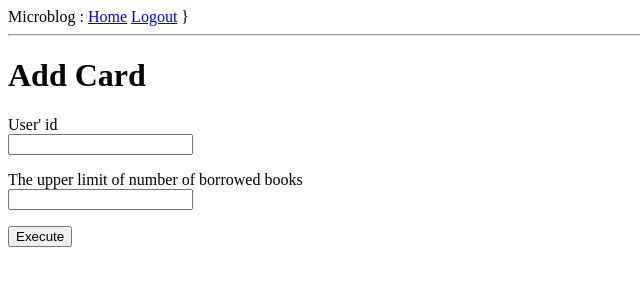
After one commit to zqh0253/Book-management-system-with-FLASK, a Flask app: page /admin_add_card in a window 1280 px wide. The commit adds this page. Shown: the top 300 px of the page, without its empty margins (0-640 px from the left). Run offline with Flask 2, Linux system fonts and the light colour scheme; the visitor is signed in with stand-in values (Sample User, id 1); data comes from the database, SQL or seed files in the repository.

Commit message:
add admin functions

```diff
--- a/app/__init__.py
+++ b/app/__init__.py
@@ -2,10 +2,13 @@ from flask import Flask
 from .config import Config
 from flask_sqlalchemy import SQLAlchemy
 from flask_migrate import Migrate
+from flask_login import LoginManager
 
 app = Flask(__name__)
 app.config.from_object(Config)
 db = SQLAlchemy(app)
 migrate = Migrate(app, db)
+login = LoginManager(app)
+login.login_view = 'login'
 
 from app import routes,models
--- a/app/forms.py
+++ b/app/forms.py
@@ -1,9 +1,49 @@
 from flask_wtf import FlaskForm
-from wtforms import StringField, PasswordField, BooleanField, SubmitField
-from wtforms.validators import DataRequired
+from wtforms import StringField, PasswordField, BooleanField, IntegerField, SubmitField
+from wtforms.validators import DataRequired, ValidationError, Email, EqualTo
+from app.models import User
 
 class LoginForm(FlaskForm):
 	username = StringField('Username',validators=[DataRequired()])
 	password = PasswordField('Password',validators=[DataRequired()])
 	remember_me = BooleanField('Remember Me')
 	submit = SubmitField('Sign In')
+
+class RegistrationForm(FlaskForm):
+	username = StringField('Username', validators=[DataRequired()])
+	email = StringField('Email', validators=[DataRequired(), Email()])
+	password = PasswordField('Password', validators = [DataRequired()])
+	password2 = PasswordField('Repeat Password', validators = [DataRequired(), EqualTo('password')])
+	submit = SubmitField('Register')
+
+	def validate_username(self, username):
+		user = User.query.filter_by(username = username.data).first()
+		if user is not None:
+			raise ValidationError('Please use a different username.')
+
+	def validate_email(self, email):
+		user = User.query.filter_by(email = email.data).first()
+		if user is not None:
+			raise ValidationError('Please use a different email address.')
+
+class ChangeBookForm(FlaskForm):
+	bookname = StringField('Book\'s name', validators=[DataRequired()])
+	amount = IntegerField('Amount', validators=[DataRequired()])
+	submit = SubmitField('Execute')
+
+	def validate_amount(self, amount):
+		if amount.data <= 0:
+			raise ValidationError('The amount of the book has to be a positive number.')
+
+class AddCardForm(FlaskForm):
+	uid = IntegerField('User\' id', validators=[DataRequired()])
+	ceil = IntegerField('The upper limit of number of borrowed books', validators=[DataRequired()])
+	submit = SubmitField('Execute')
+
+	def validate_borrow_num(self, ceil):
+		if ceil.data <= 0:
+			raise ValidationError('The upper limit has to be a positive number.')
+
+class DelCardForm(FlaskForm):
+	uid = IntegerField('User\' id', validators=[DataRequired()])
+	submit = SubmitField('Execute')
--- a/app/models.py
+++ b/app/models.py
@@ -1,10 +1,49 @@
 from app import db
+from app import login
+from werkzeug.security import generate_password_hash, check_password_hash
+from flask_login import UserMixin
 
-class User(db.Model):
+@login.user_loader
+def load_user(id):
+	return User.query.get(int(id))
+
+class User(UserMixin, db.Model):
 	id = db.Column(db.Integer, primary_key = True)
 	username = db.Column(db.String(64), index = True, unique = True)
 	email = db.Column(db.String(120), index = True, unique = True)
 	password_hash = db.Column(db.String(128))
+	isadmin = db.Column(db.Boolean)
+
+	card = db.relationship('Card', backref = 'user', lazy = 'dynamic')
+	borrows = db.relationship('Borrow', backref = 'borrower', lazy = 'dynamic')
+
+	def set_password(self, password):
+		self.password_hash = generate_password_hash(password)
+
+	def check_password(self,password):
+		return check_password_hash(self.password_hash, password)
 
 	def __repr__(self):
 		return '<User {}>'.format(self.username)
+
+class Book(db.Model):
+	id = db.Column(db.Integer, primary_key = True)
+	bookname = db.Column(db.String(64), index = True, unique = True)
+	remain = db.Column(db.Integer, index = True)
+	type  = db.Column(db.String(32), index = True)
+	author = db.Column(db.String(32), index = True)
+	year = db.Column(db.Integer, index = True)
+	borrows = db.relationship('Borrow', backref = 'borrowbook', lazy = 'dynamic')
+
+	def __repr__(self):
+		return '<Book {}>'.format(self.bookname)
+
+class Card(db.Model):
+	id = db.Column(db.Integer, primary_key = True)
+	user_id = db.Column(db.Integer, db.ForeignKey('user.id'))
+	borrow_num = db.Column(db.Integer)
+
+class Borrow(db.Model):
+	id =db.Column(db.Integer, primary_key = True)
+	user_id = db.Column(db.Integer, db.ForeignKey('user.id'))
+	book_id = db.Column(db.Integer, db.ForeignKey('book.id'))
--- a/app/routes.py
+++ b/app/routes.py
@@ -1,18 +1,134 @@
 from flask import render_template, flash, redirect, url_for
-from app import app
-from app.forms import LoginForm
+from app import app, db
+from app.forms import LoginForm, RegistrationForm, ChangeBookForm, AddCardForm, DelCardForm
+from flask_login import current_user, login_user
+from app.models import User, Book, Card, Borrow
+from flask_login import logout_user
+from flask_login import login_required
+from flask import request
+from werkzeug.urls import url_parse
 
 @app.route('/')
 @app.route('/index')
+@login_required
 def index():
-	user={'username': 'Miguel'}
-	posts=[{'author': {'username': 'John'},'body': 'Beautiful day in Portland!'},{'author': {'username': 'Susan'},'body': 'The Avengers movie was so cool!'}]
-	return render_template('index.html', title='Home', user=user, posts=posts)
+	if not current_user.is_authenticated:
+		return redirect(url_for('login'))
+	return render_template('index.html', title = 'Home', isadmin = current_user.isadmin)
 
 @app.route('/login', methods=['GET','POST'])
 def login():
+	if current_user.is_authenticated:
+		return redirect(url_for('index'))
 	form = LoginForm()
 	if form.validate_on_submit():
-		flash('Login requested for user {}, remember_me = {}'.format(form.username.data,form.remember_me.data))
+		user = User.query.filter_by(username=form.username.data).first()
+		if user is None or not user.check_password(form.password.data):
+			flash('Invalid username or password')
+			return redirect(url_for('login'))
+		login_user(user, remember=form.remember_me.data)
 		return redirect(url_for('index'))
-	return render_template('login.html',title = 'Sign In', form = form)
+		# next_page = request.args.get('next')
+		# if not next_page or url_parse(next_page).netloc != '':
+		# 	next_page = url_for('index')
+	return render_template('login.html', title='Sign In', form=form)
+
+@app.route('/logout')
+def logout():
+	logout_user()
+	return redirect(url_for('index'))
+
+@app.route('/register', methods = ['GET','POST'])
+def register():
+	if current_user.is_authenticated:
+		return redirect(url_for('index'))
+	form  = RegistrationForm()
+	if form.validate_on_submit():
+		user = User(username=form.username.data, email = form.email.data)
+		user.set_password(form.password.data)
+		db.session.add(user)
+		db.session.commit()
+		flash('Congratulations, you are now a registered user!')
+		return redirect(url_for('login'))
+	return render_template('register.html',title = 'Register', form = form)
+
+@app.route('/admin')
+def admin():
+	if not current_user.isadmin == True:
+		return redirect(url_for('index'))
+	'''NEED IMP'''
+	return render_template('admin.html')
+
+def check_admin():
+	if not current_user.isadmin == True:
+		return redirect(url_for('index'))
+	'''NEED IMP'''
+
+@app.route('/admin_add_book', methods = ['GET','POST'])
+def admin_add_book():
+	check_admin()
+	form = ChangeBookForm()
+	if form.validate_on_submit():
+		find_book = db.session.query(Book).filter_by(bookname = form.bookname.data).first()
+		if find_book is None:
+			book = Book(bookname = form.bookname.data, remain = form.amount.data)
+			db.session.add(book)
+		else:
+			find_book.remain += form.amount.data
+		db.session.commit()
+		flash('Succeed to add books to the library!')
+		return redirect(url_for('admin'))
+	return render_template('admin_change_book.html', form = form , type = 'Add')
+
+@app.route('/admin_del_book', methods = ['GET','POST'])
+def admin_del_book():
+	check_admin()
+	form = ChangeBookForm()
+	if form.validate_on_submit():
+		find_book = db.session.query(Book).filter_by(bookname = form.bookname.data).first()
+		if find_book is None or find_book.remain < form.amount.data:
+			flash('Failed to Delete book from the library!')
+			return redirect(url_for('admin_del_book'))
+		else:
+			find_book.remain -= form.amount.data
+			if find_book.remain == 0:
+				db.session.delete(find_book)
+		db.session.commit()
+		flash('Succeed to delete books to the library!')
+		return redirect(url_for('admin'))
+	return render_template('admin_change_book.html', form = form , type = 'Delete')
+
+@app.route('/admin_add_card', methods = ['GET','POST'])
+def admin_add_card():
+	check_admin()
+	form = AddCardForm()
+	if form.validate_on_submit():
+		find_card = db.session.query(Card).filter_by(user_id = form.uid.data).first()
+		find_user = db.session.query(User).filter_by(id = form.uid.data).first()
+		if find_user is None:
+			flash('Fail! No such user.')
+		elif find_card is None:
+			card = Card(user_id = form.uid.data, borrow_num = form.ceil.data)
+			db.session.add(card)
+			db.session.commit()
+			flash('Succeed to add card for user {}'.format(form.uid.data))
+		else:
+			flash('The user already has a card!')
+	return render_template('admin_add_card.html', form = form)
+
+@app.route('/admin_del_card', methods = ['GET','POST'])
+def admin_del_card():
+	check_admin()
+	form = DelCardForm()
+	if form.validate_on_submit():
+		find_card = db.session.query(Card).filter_by(user_id = form.uid.data).first()
+		find_user = db.session.query(User).filter_by(id = form.uid.data).first()
+		if find_user is None:
+			flash('Fail! No such user.')
+		elif find_card is None:
+			flash('Fail! The user do not have a card already.')
+		else:
+			db.session.delete(find_card)
+			db.session.commit()
+			flash('Succeed to delete the card.')
+	return render_template('admin_del_card.html', form = form)
--- /dev/null
+++ b/app/templates/admin_add_card.html
@@ -0,0 +1,23 @@
+{% extends "base.html" %}
+
+{% block content %}
+    <h1>Add Card</h1>
+    <form action="" method="post">
+        {{ form.hidden_tag() }}
+        <p>
+            {{ form.uid.label }}<br>
+            {{ form.uid }}<br>
+            {% for error in form.uid.errors %}
+            <span style="color: red;">[{{ error }}]</span>
+            {% endfor %}
+        </p>
+        <p>
+            {{ form.ceil.label }}<br>
+            {{ form.ceil }}<br>
+            {% for error in form.ceil.errors %}
+            <span style="color: red;">[{{ error }}]</span>
+            {% endfor %}
+        </p>
+        <p>{{ form.submit() }}</p>
+    </form>
+{% endblock %}
--- a/app/templates/base.html
+++ b/app/templates/base.html
@@ -8,7 +8,12 @@
 	</head>
 	<body>
 		<div>Microblog : <a href="{{url_for('index')}}">Home</a>
+						{% if current_user.is_anonymous %}
 						 <a href="{{url_for('login')}}">Login</a>
+						{% else %}
+						<a href="{{url_for('logout')}}">Logout</a>
+						{% endif %}
+						}
 		</div>
 		<hr>
 		{% with messages = get_flashed_messages() %}
--- a/app/templates/login.html
+++ b/app/templates/login.html
@@ -21,4 +21,5 @@
 		<p>{{ form.remember_me()}} {{ form.remember_me.label}}</p>
 		<p>{{ form.submit()}}</p>
 	</form>
+	<p>New User? <a href="{{ url_for('register') }}">Click to Register!</a></p>
 {% endblock %}
--- /dev/null
+++ b/app/templates/user.html
@@ -0,0 +1,6 @@
+{% extends "base.html" %}
+
+{% block content %}
+<h1> Hi, Admin {{current_user.username}} ! </h1>
+<a href="{{url_for('user_borrow_book')}}">Borrow Book</a>
+{% endblock %}
```
Also changed, not shown: app/templates/admin.html (added, +9 -0 lines), app/templates/admin_change_book.html (added, +23 -0 lines), app/templates/admin_del_card.html (added, +16 -0 lines), app/templates/index.html (+6 -4 lines), app/templates/register.html (added, +37 -0 lines), bookdb.py (+6 -1 lines), migrations/versions/05ff71110258_upgrage.py (added, +38 -0 lines), migrations/versions/a789f99657a4_more_tables.py (added, +56 -0 lines).
